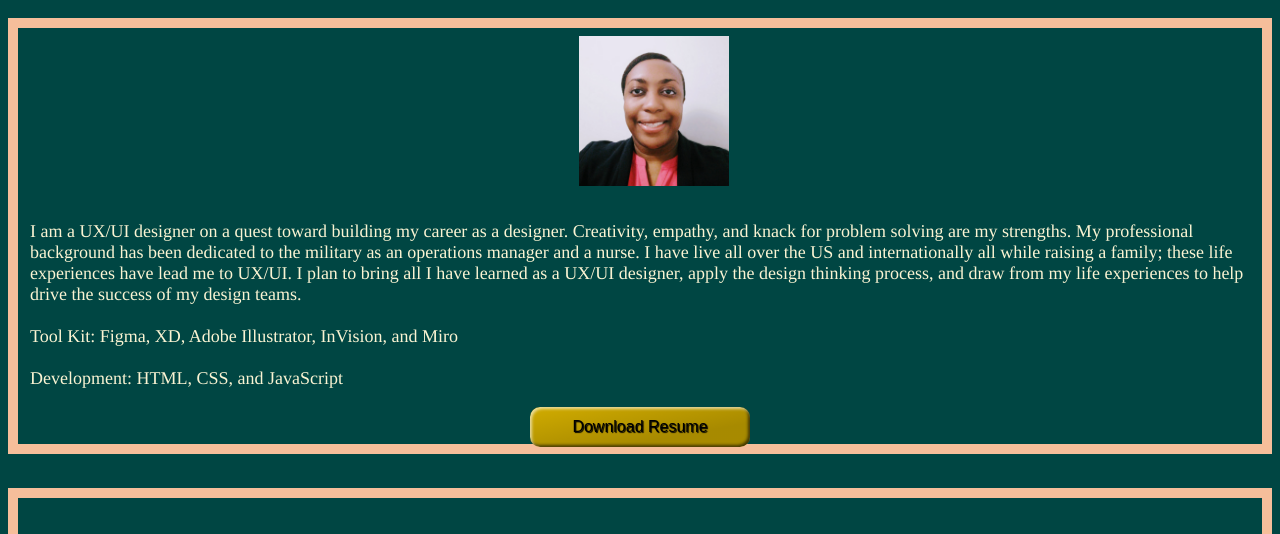
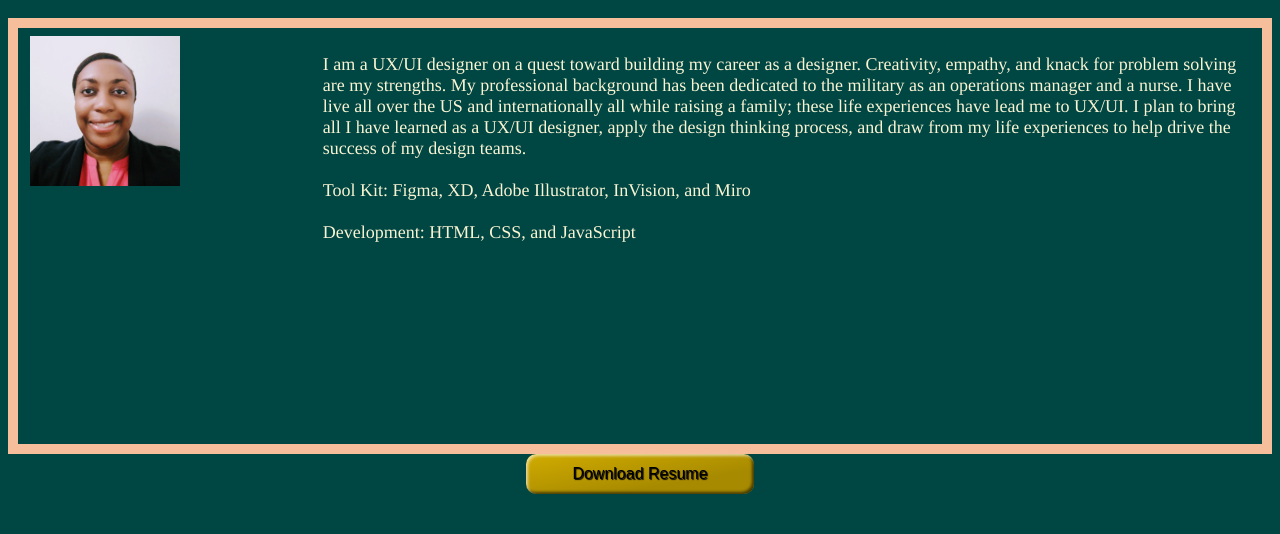
Before and after one commit to Catogentles/UX_UI_HW_17, a plain HTML site: page index.html in a window 1280 px wide. Shown: the part 266-800 px from the top of the page. Drawn offline with Linux system fonts and the light colour scheme.

Commit message:
Dot Changes

```diff
--- a/CSS/main style.css
+++ b/CSS/main style.css
@@ -61,7 +61,17 @@ img {
   display: block;
   margin-left: auto;
   margin-right: auto;
-  width: 10%;
+  width: 100%;
+  float: left;
+}
+
+.headshot img {
+  padding-left: -50px;
+}
+
+.aboutme {
+
+
 }
 footer {
   background: #021618;
@@ -125,8 +135,12 @@ footer {
   padding: 8px 12px;
 }
 .content {
-  display: inline-block;
+  display: flex;
   height: 400px;
   border: 10px solid #f6be9a;
   padding: 8px 12px;
 }
+
+li {
+  list-style-type: none;
+}
--- a/index.html
+++ b/index.html
@@ -36,6 +36,8 @@
         <div class="headshot">
         <img src="Images\Headshot.jpg" alt="Headshot">
         </div>
+
+    <div class="aboutme">
         <p>
             I  am a UX/UI designer on a quest toward building my career as a designer.
             Creativity,  empathy,  and  knack  for  problem  solving  are  my  strengths.
@@ -50,10 +52,13 @@
             <Br>
             Development:  HTML,  CSS, and JavaScript
         </p>
-        <button class="buttonstyled" type="button">
-            Download Resume
-        </button>
     </div>
+
+    </div>
+
+    <button class="buttonstyled" type="button">
+        Download Resume
+    </button>
     <br>
     <br>
 </section>
```
